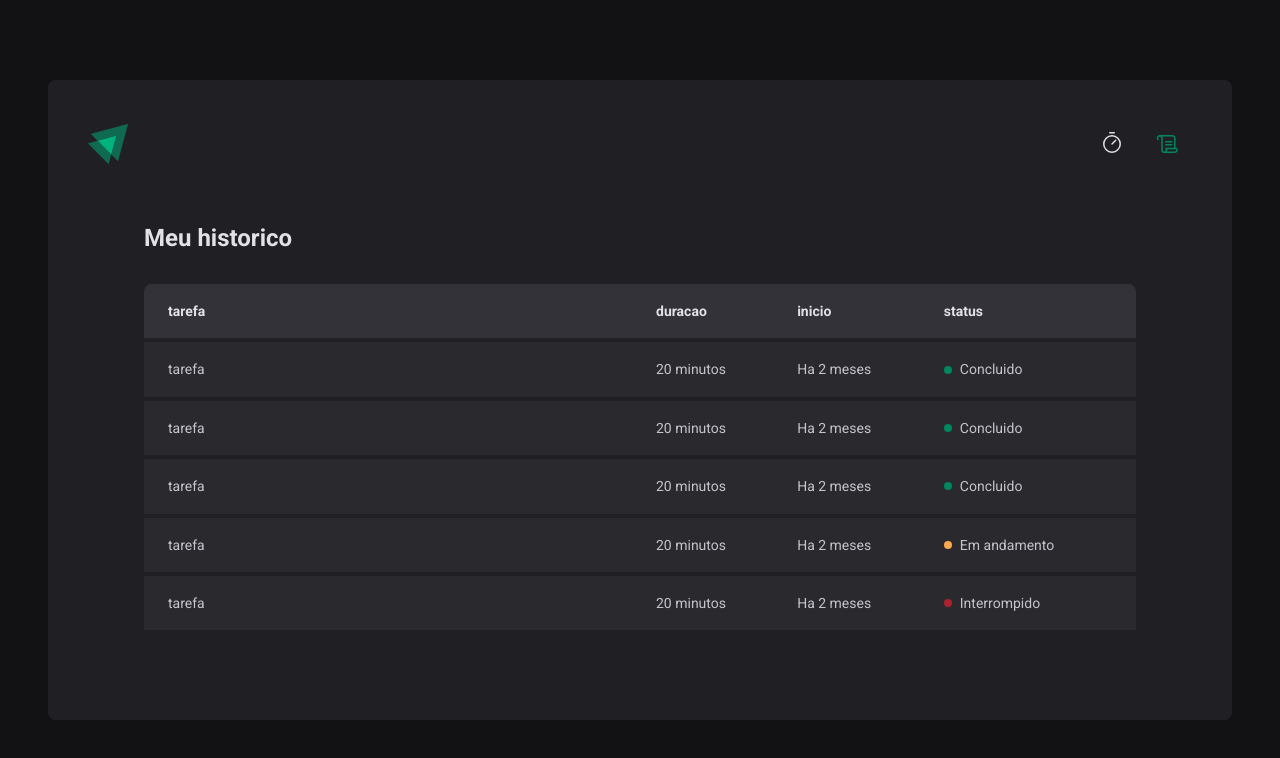
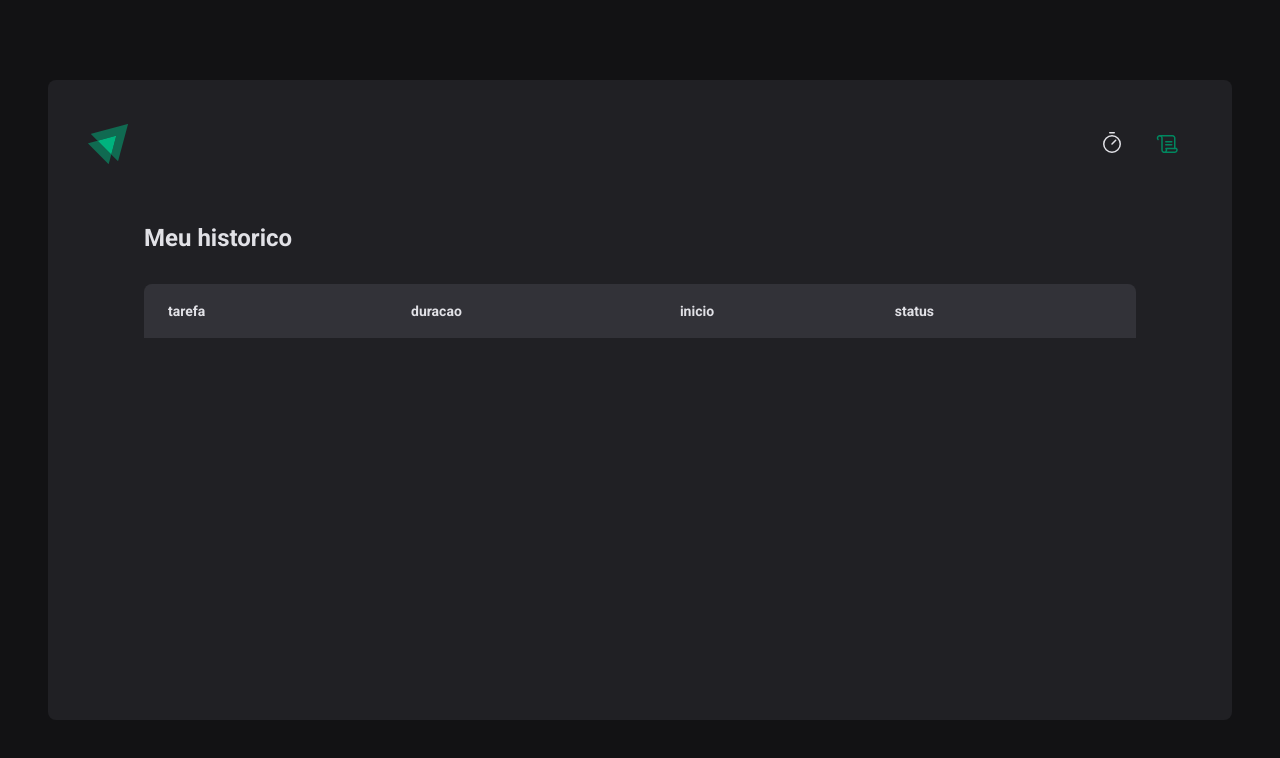
Before and after one commit to rodrigoaugusto99/IGNITE_TIMER, a React (Vite) app: page /history in a window 1280 px wide. Shown: the top 758 px of the page. Built offline with nearby package versions, Linux system fonts and the light colour scheme.

Commit message:
contexto entre as rotas + listagem do historico

```diff
--- a/src/App.tsx
+++ b/src/App.tsx
@@ -4,13 +4,16 @@ import { defaultTheme } from "./styles/themes/default";
 import { GlobalStyle } from "./styles/global";
 import { Router } from './Router';
 import { BrowserRouter } from 'react-router-dom';
+import { CycleContextProvider } from './contexts/CyclesContext';
 
 
 export function App() {
   return (
     <BrowserRouter>
       <ThemeProvider theme={defaultTheme}>
-        <Router/>
+        <CycleContextProvider>
+          <Router/>
+        </CycleContextProvider>
         <GlobalStyle />
       </ThemeProvider>
     </BrowserRouter>
--- /dev/null
+++ b/src/contexts/CyclesContext.tsx
@@ -0,0 +1,86 @@
+import { ReactNode, createContext, useState } from "react"
+
+
+interface CreateCycleData {
+    task: string
+    minutesAmount: number
+}
+interface Cycle {
+    id: string
+    task: string
+    minutesAmount: number
+    startDate: Date
+    interruptedDate?: Date
+    finishedDate?: Date
+}
+
+interface CyclesContextType{
+    cycles: Cycle[]
+    activeCycle: Cycle | undefined
+    activeIdCycle: string | null
+    setCycles: React.Dispatch<React.SetStateAction<Cycle[]>>
+    setActiveIdCycle: React.Dispatch<React.SetStateAction<string | null>>
+    amountSecondsPassed: number
+    setAmountSecondsPassed: React.Dispatch<React.SetStateAction<number>>
+    createNewCycle(data: CreateCycleData): void
+    interruptCycle(): void
+}
+
+export const CyclesContext = createContext({} as CyclesContextType)
+
+interface CycleContextProviderProps {
+    children: ReactNode
+}
+
+export function CycleContextProvider({ children } : CycleContextProviderProps) {
+    const [cycles, setCycles] = useState<Cycle[]>([])
+    const [activeIdCycle, setActiveIdCycle] = useState<string | null>(null)
+    const [amountSecondsPassed, setAmountSecondsPassed] = useState(0)
+
+    const activeCycle = cycles.find((cycle) => cycle.id == activeIdCycle)
+
+    function createNewCycle(data: CreateCycleData){
+        const newCycle = {
+            id: String(new Date().getTime()),
+            task: data.task,
+            minutesAmount: data.minutesAmount,
+            startDate: new Date()
+        }
+
+        setCycles((state) => [...state, newCycle])
+        setActiveIdCycle(newCycle.id)
+        setAmountSecondsPassed(0)
+
+        //reset()
+    }
+
+    function interruptCycle() {
+        setCycles((state) =>
+                state.map((cycle) => {
+                if(cycle.id == activeIdCycle){
+                    return { ...cycle, interruptedDate: new Date()}
+                } else {
+                    return cycle
+                }
+            })
+        )
+
+        setActiveIdCycle(null)
+    }
+    return (
+        <CyclesContext.Provider
+                value={{
+                    cycles,
+                    activeCycle,
+                    activeIdCycle,
+                    setCycles,
+                    setActiveIdCycle,
+                    amountSecondsPassed,
+                    setAmountSecondsPassed,
+                    createNewCycle,
+                    interruptCycle
+                }}>
+                    {children}
+        </CyclesContext.Provider>
+    )
+}
--- a/src/pages/History/index.tsx
+++ b/src/pages/History/index.tsx
@@ -1,11 +1,16 @@
+import { useContext } from "react";
+import { CyclesContext } from "../../contexts/CyclesContext";
 import { HistoryContainer, HistoryList, StatusContainer } from "./styles";
+import { formatDistanceToNow } from 'date-fns';
+import ptBr from 'date-fns/locale/pt-BR';
 
 export function History(){
+
+    const { cycles } = useContext(CyclesContext)
     return (
         <div>
             <HistoryContainer>
                 <h1>Meu historico</h1>
-
                 <HistoryList>
                     <table>
                         <thead>
@@ -15,46 +20,24 @@ export function History(){
                             <th>status</th>
                         </thead>
                         <tbody>
-                            <tr>
-                                <td>tarefa</td>
-                                <td>20 minutos</td>
-                                <td>Ha 2 meses</td>
-                                <td>
-                                <StatusContainer statusColor="green">Concluido</StatusContainer>
-                                </td>
-                            </tr>
-                            <tr>
-                                <td>tarefa</td>
-                                <td>20 minutos</td>
-                                <td>Ha 2 meses</td>
-                                <td>
-                                <StatusContainer statusColor="green">Concluido</StatusContainer>
-                                </td>
-                            </tr>
-                            <tr>
-                                <td>tarefa</td>
-                                <td>20 minutos</td>
-                                <td>Ha 2 meses</td>
-                                <td>
-                                <StatusContainer statusColor="green">Concluido</StatusContainer>
-                                </td>
-                            </tr>
-                            <tr>
-                                <td>tarefa</td>
-                                <td>20 minutos</td>
-                                <td>Ha 2 meses</td>
-                                <td>
-                                <StatusContainer statusColor="yellow">Em andamento</StatusContainer>
-                                </td>
-                            </tr>
-                            <tr>
-                                <td>tarefa</td>
-                                <td>20 minutos</td>
-                                <td>Ha 2 meses</td>
-                                <td>
-                                <StatusContainer statusColor="red">Interrompido</StatusContainer>
-                                </td>
-                            </tr>
+                        {cycles.map((cycle) => {
+                                return (
+                                    <tr key={cycle.id}>
+                                        <td>{cycle.task}</td>
+                                        <td>{cycle.minutesAmount} minutos</td>
+                                        <td>{formatDistanceToNow(cycle.startDate, {
+                                            addSuffix: true,
+                                            locale: ptBr,
+                                        })}</td>
+                                        <td>
+                                        {cycle.finishedDate && (<StatusContainer statusColor="green">Concluido</StatusContainer>)}
+                                        {cycle.interruptedDate && (<StatusContainer statusColor="red">Interrompido</StatusContainer>)}
+                                        {(!cycle.finishedDate && !cycle.interruptedDate) && (<StatusContainer statusColor="yellow">Em andamento</StatusContainer>)}
+                                        </td>
+                                    </tr>
+                                )
+                            })}
+
                         </tbody>
                     </table>
                 </HistoryList>
--- a/src/pages/Home/components/Countdown/index.tsx
+++ b/src/pages/Home/components/Countdown/index.tsx
@@ -1,8 +1,7 @@
 import { useContext, useEffect, useState } from "react";
 import { CountdownContainer, SeparatorContainer } from "../../styles";
 import { differenceInSeconds } from "date-fns";
-import { CyclesContext } from "../..";
-
+import { CyclesContext } from "../../../../contexts/CyclesContext";
 
 
 export function Countdown(){
--- a/src/pages/Home/components/NewCycleForm/index.tsx
+++ b/src/pages/Home/components/NewCycleForm/index.tsx
@@ -1,14 +1,12 @@
-import { useForm, useFormContext } from "react-hook-form";
+import { useFormContext } from "react-hook-form";
 import { FormContainer, MinutesAmountInputContainer, TaskInputContainer } from "../../styles";
-import { zodResolver } from "@hookform/resolvers/zod";
-
 import { useContext } from "react";
-import { CyclesContext } from "../..";
+import { CyclesContext } from "../../../../contexts/CyclesContext";
 
 
 
 export function NewCycleForm() {
-    const { activeCycle, activeIdCycle, setCycles, setActiveIdCycle} = useContext(CyclesContext)
+    const { activeCycle } = useContext(CyclesContext)
     const { register} = useFormContext()
 
 
--- a/src/pages/Home/index.tsx
+++ b/src/pages/Home/index.tsx
@@ -1,43 +1,16 @@
 import { HandPalm, Play } from "phosphor-react";
-import { CountdownContainer, FormContainer, HomeContainer, MinutesAmountInputContainer, SeparatorContainer, StartCountdownButton, StopCountdownButton, TaskInputContainer } from "./styles";
+import { HomeContainer,  StartCountdownButton, StopCountdownButton } from "./styles";
 import { FormProvider, useForm } from 'react-hook-form';
 import { zodResolver } from "@hookform/resolvers/zod";
 import * as zod from 'zod'
-import { createContext, useEffect, useState } from "react";
-import { differenceInSeconds } from "date-fns";
+import { createContext, useContext, useState } from "react";
 import { NewCycleForm } from "./components/NewCycleForm";
 import { Countdown } from "./components/Countdown";
+import { CyclesContext } from "../../contexts/CyclesContext";
 
 
 
 
-/*interface NewCycleFormData {
-    task: string
-    minutesAmount: number
-}*/
-
-
-
-interface Cycle {
-    id: string
-    task: string
-    minutesAmount: number
-    startDate: Date
-    interruptDate?: Date
-    finishedDate?: Date
-}
-
-
-
-//quais informacoes vou ter no contexto?
-interface CyclesContextType{
-    activeCycle: Cycle | undefined
-    activeIdCycle: string | null
-    setCycles: React.Dispatch<React.SetStateAction<Cycle[]>>
-    setActiveIdCycle: React.Dispatch<React.SetStateAction<string | null>>
-    amountSecondsPassed: number
-    setAmountSecondsPassed: React.Dispatch<React.SetStateAction<number>>
-}
 
 const newCycleFormValidationSchema = zod.object({
     task: zod.string().min(1, 'Informe a tarefa'),
@@ -49,29 +22,13 @@ const newCycleFormValidationSchema = zod.object({
 
 type NewCycleFormData = zod.infer<typeof newCycleFormValidationSchema>
 
-export const CyclesContext = createContext({} as CyclesContextType)
+
 
 export function Home(){
 
-    const [cycles, setCycles] = useState<Cycle[]>([])
-    const [activeIdCycle, setActiveIdCycle] = useState<string | null>(null)
-    const [amountSecondsPassed, setAmountSecondsPassed] = useState(0)
+    const {activeCycle, createNewCycle, interruptCycle} = useContext(CyclesContext)
 
-    function handleCreateNewCycle(data: NewCycleFormData){
 
-        const newCycle = {
-            id: String(new Date().getTime()),
-            task: data.task,
-            minutesAmount: data.minutesAmount,
-            startDate: new Date()
-        }
-
-        setCycles((state) => [...state, newCycle])
-        setActiveIdCycle(newCycle.id)
-        setAmountSecondsPassed(0)
-
-        reset()
-    }
 
     const newCycleForm = useForm<NewCycleFormData>({
         resolver: zodResolver(newCycleFormValidationSchema),
@@ -81,55 +38,27 @@ export function Home(){
         }
     })
 
-    const { register, handleSubmit, watch, formState, reset} = newCycleForm
+    const { handleSubmit, watch, reset } = newCycleForm
 
-
-    const activeCycle = cycles.find((cycle) => cycle.id == activeIdCycle)
-
-
-
-    function handleInterruptCycle() {
-        setCycles((state) =>
-                state.map((cycle) => {
-                if(cycle.id == activeIdCycle){
-                    return { ...cycle, interruptedDate: new Date()}
-                } else {
-                    return cycle
-                }
-            })
-        )
-
-        setActiveIdCycle(null)
+    function handleCreateNewCycle(data: NewCycleFormData){
+        createNewCycle(data)
+        reset()
     }
 
     const task = watch('task')
     const isSubmitDisabled = !task
 
-
-
     return (
         <HomeContainer>
             <form onSubmit={handleSubmit(handleCreateNewCycle)}>
-                <CyclesContext.Provider
-                value={{
-                    activeCycle,
-                    activeIdCycle,
-                    setCycles,
-                    setActiveIdCycle,
-                    amountSecondsPassed,
-                    setAmountSecondsPassed
-                }}>
+
                     <FormProvider {...newCycleForm}>
                         <NewCycleForm />
                     </FormProvider>
 
                     <Countdown />
-                </CyclesContext.Provider>
-
-
-
                 { activeCycle ? (
-                    <StopCountdownButton onClick={handleInterruptCycle} type="button">
+                    <StopCountdownButton onClick={interruptCycle} type="button">
                         <HandPalm size={24}/>
                         Interromper
                     </StopCountdownButton>
```
